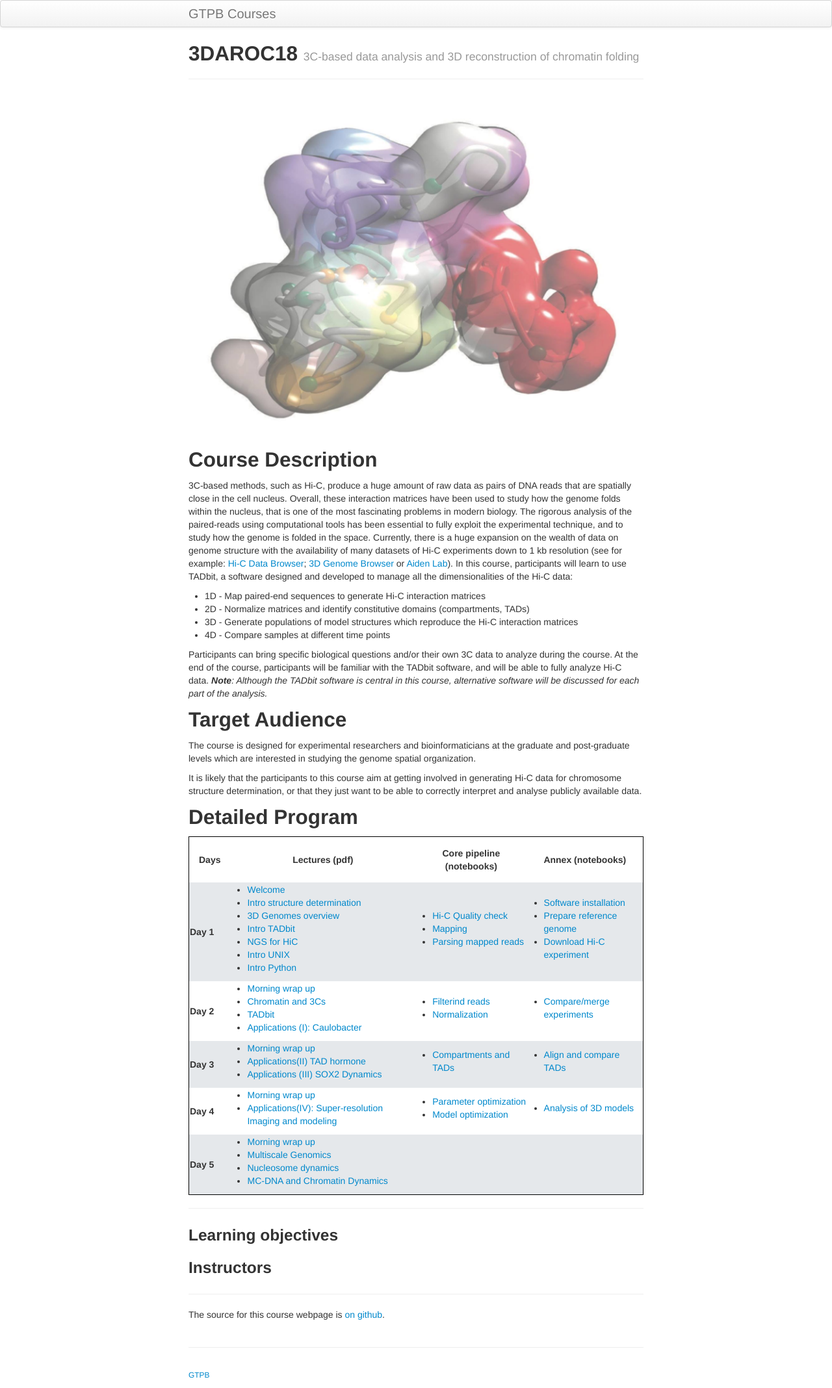
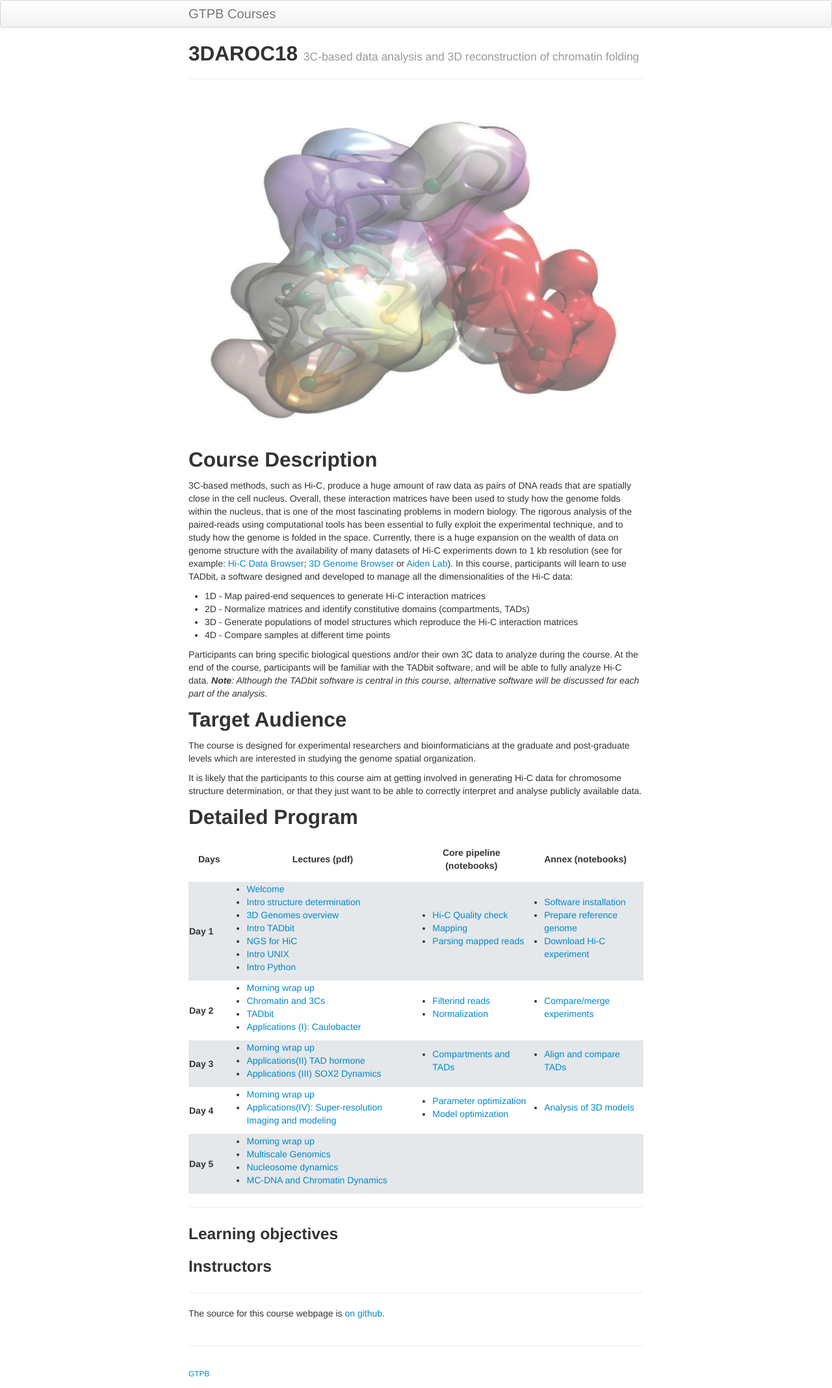
Before and after one commit to GTPB/3DAROC18, a Jekyll site: the page built from index.md, in a window 1280 px wide. Shown: the whole page at 65% size. Built offline with Jekyll 4.4.1, drawn with Linux system fonts in a browser that asks for light colours.

Commit message:
Update index.md

```diff
--- a/index.md
+++ b/index.md
@@ -27,7 +27,7 @@ It is likely that the participants to this course aim at getting involved in gen
 
 ## Detailed Program
 
-<table style="border: 1px solid black; padding: 15px">
+<table>
   <tbody>
     <tr>
       <th style="padding: 15px">Days</th>
```
